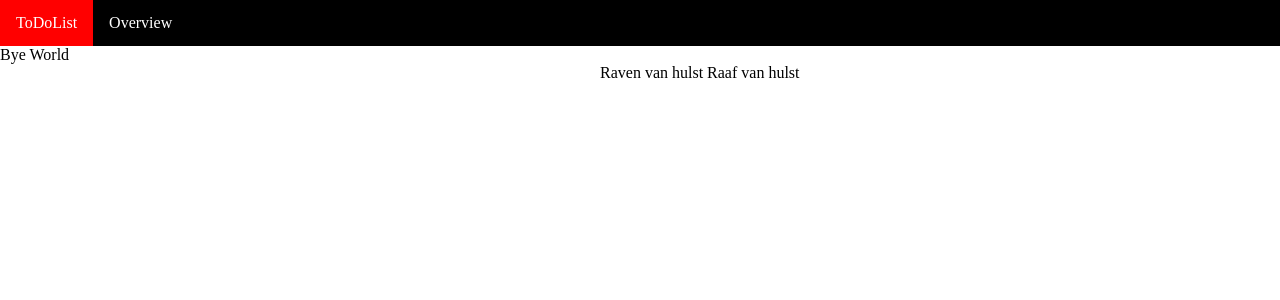
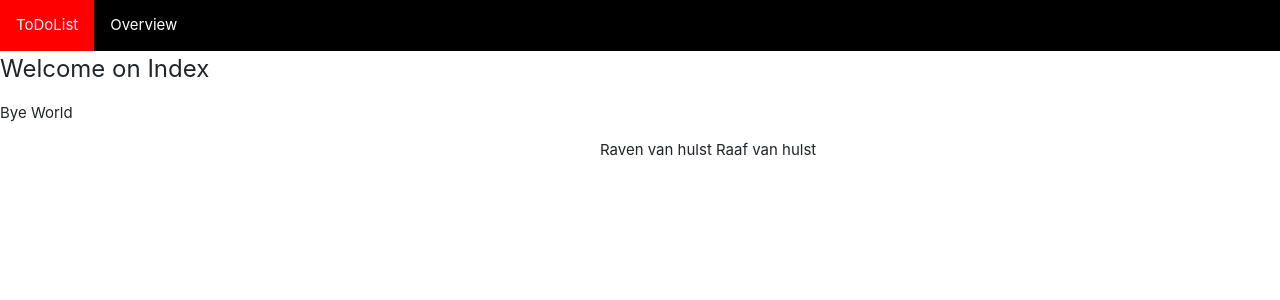
Before and after one commit to RvanHulst/ToDoListBackend, a PHP site: page /overview.php in a window 1280 px wide. Shown: the top 300 px of the page. Run offline with PHP 8.4, Linux system fonts and the light colour scheme.

Commit message:
dry code for head in a head.php gezet

```diff
--- /dev/null
+++ b/head.php
@@ -0,0 +1,18 @@
+<head>
+ <title>ToDoList</title>
+
+        <meta charset="UTF-8">
+        <meta name="viewport" content="width=device-width, initial-scale=1">
+
+        <link rel="stylesheet" href="https://www.w3schools.com/w3css/4/w3.css">
+        <link rel="stylesheet" href="https://fonts.googleapis.com/css?family=Lato">
+        <link rel="stylesheet" href="https://fonts.googleapis.com/css?family=Montserrat">
+        <link rel="stylesheet" href="https://cdnjs.cloudflare.com/ajax/libs/font-awesome/4.7.0/css/font-awesome.min.css">
+        <link rel="stylesheet" href="https://stackpath.bootstrapcdn.com/bootstrap/4.3.1/css/bootstrap.min.css" integrity="sha384-ggOyR0iXCbMQv3Xipma34MD+dH/1fQ784/j6cY/iJTQUOhcWr7x9JvoRxT2MZw1T" crossorigin="anonymous">
+
+        <script src="https://code.jquery.com/jquery-3.3.1.slim.min.js" integrity="sha384-q8i/X+965DzO0rT7abK41JStQIAqVgRVzpbzo5smXKp4YfRvH+8abtTE1Pi6jizo" crossorigin="anonymous"></script>
+        <script src="https://cdnjs.cloudflare.com/ajax/libs/popper.js/1.14.7/umd/popper.min.js" integrity="sha384-UO2eT0CpHqdSJQ6hJty5KVphtPhzWj9WO1clHTMGa3JDZwrnQq4sF86dIHNDz0W1" crossorigin="anonymous"></script>
+        <script src="https://stackpath.bootstrapcdn.com/bootstrap/4.3.1/js/bootstrap.min.js" integrity="sha384-JjSmVgyd0p3pXB1rRibZUAYoIIy6OrQ6VrjIEaFf/nJGzIxFDsf4x0xIM+B07jRM" crossorigin="anonymous"></script>
+
+        <link rel="stylesheet" type="text/css" href="main.css">
+    </head>
--- a/main.css
+++ b/main.css
@@ -15,10 +15,10 @@
 }
 li a {
   display: inline-block;
-  color: white;
+  color: white !important;
   text-align: center;
   padding: 14px 16px;
-  text-decoration: none;
+  text-decoration: none !important;
 }
 li a:hover {
   background-color: red;
--- a/navbar.php
+++ b/navbar.php
@@ -6,6 +6,6 @@
 <body>
 <ul>
   <li><a href="index.php">ToDoList</a></li>
-    <li><a class="nav-link" href="overview.php">Overview</a></li>
+    <li><a href="overview.php">Overview</a></li>
   </li>
 </ul>
--- a/overview.php
+++ b/overview.php
@@ -4,11 +4,11 @@
  ?>
     <!DOCTYPE html>
  <html>
- <head>
- 	<title>ToDoList</title>
- 	<link rel="stylesheet" type="text/css" href="main.css">
- </head>
+ <?php
+ require "head.php";
+ ?>
  <body>
+ <p class="w3-xlarge">Welcome on Index</p>
 	 <p>Bye World</p>
  <?php
     require "footer.php";
```
Also changed, not shown: index.php (+3 -18 lines).
